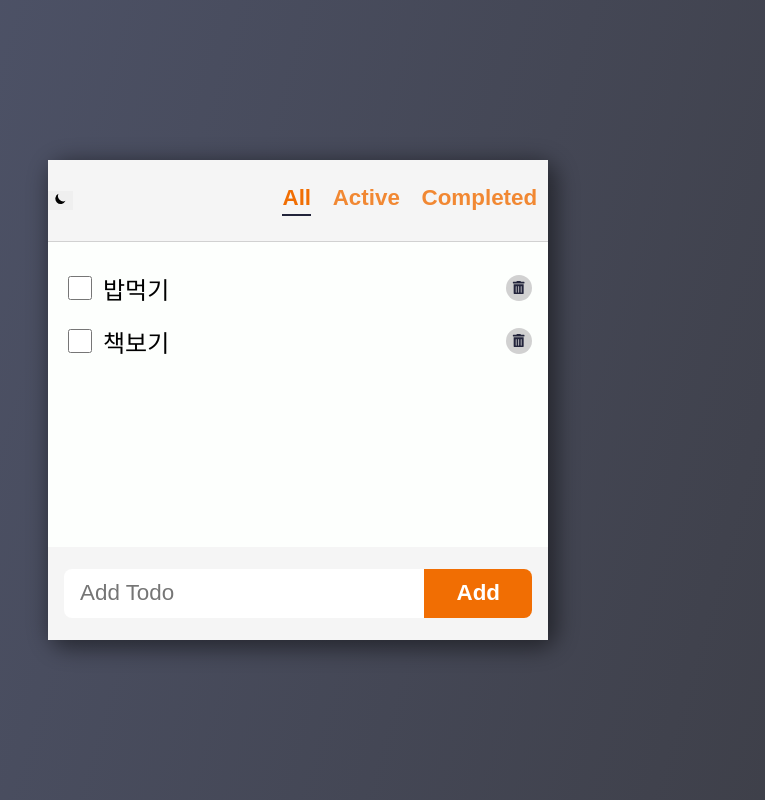
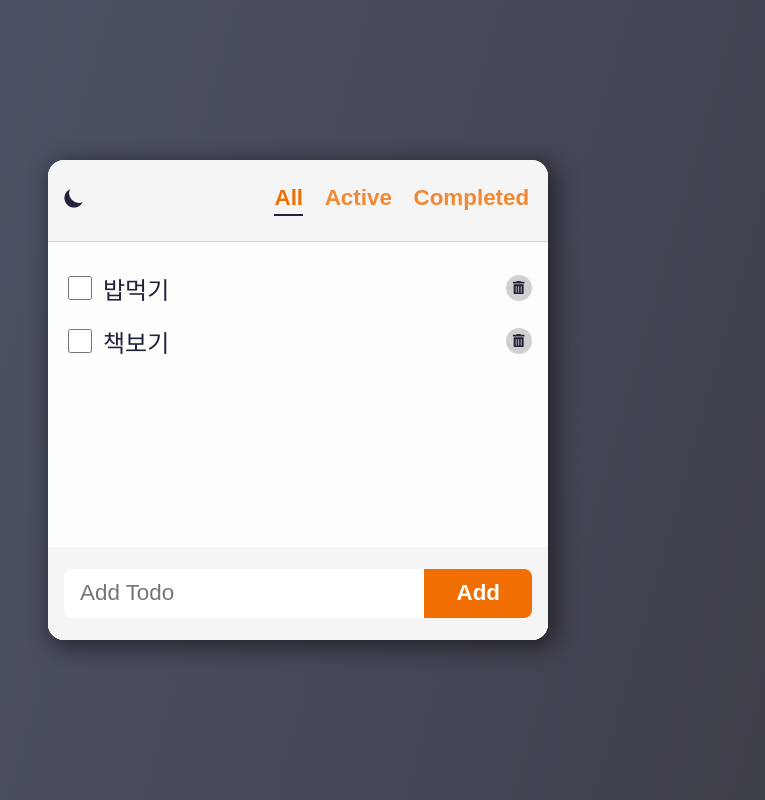
Before and after one commit to hyunny123/react_revision, a React (Create React App) app in the folder summary/: page / in a window 1280 px wide. Shown: the whole page, without its empty margins (342-1107 px from the left). Built offline with nearby package versions, Linux system fonts and the light colour scheme.

Commit message:
[FEAT]darkmode styling

```diff
--- a/summary/src/components/Header/Header.jsx
+++ b/summary/src/components/Header/Header.jsx
@@ -8,7 +8,7 @@
 
   return (
     <header className={styles.header}>
-      <button onClick={toggleDarkMode}>
+      <button onClick={toggleDarkMode} className={styles.toggle}>
         {!darkMode ? <HiMoon /> : <HiSun />}
       </button>
       <ul className={styles.filters}>
--- a/summary/src/components/Header/Header.module.css
+++ b/summary/src/components/Header/Header.module.css
@@ -4,8 +4,21 @@
   align-items: center;
   background-color: var(--color-bg-dark);
   border-bottom: 1px solid var(--color-grey);
+  padding: 0 0.5rem;
 }
 
+.toggle {
+  font-size: 1.5rem;
+  cursor: pointer;
+  background-color: transparent;
+  color: var(--color-text);
+  transition: all 150ms ease-out;
+}
+
+.toggle:hover {
+  transform: scale(1.1);
+  color: var(--color-accent);
+}
 .filters {
   display: flex;
 }
@@ -26,7 +39,7 @@
 }
 
 .filter.selected::after {
-  content: '';
+  content: "";
   display: block;
   margin-top: 0.2rem;
   border: 1px solid var(--color-text);
--- a/summary/src/components/Todo/Todo.module.css
+++ b/summary/src/components/Todo/Todo.module.css
@@ -4,7 +4,7 @@
   align-items: center;
   padding: 0.5rem 1rem;
   margin: 0.1rem 0;
-  color: var(--clor-text);
+  color: var(--color-text);
 }
 
 .checkbox {
--- a/summary/src/index.css
+++ b/summary/src/index.css
@@ -6,6 +6,13 @@
   --color-accent: #f16e03;
   --color-white: white;
   --color-scrollbar: #aaa7a7;
+}
+
+html.dark {
+  --color-bg-dark: #1a1c35;
+  --color-bg: #22243b;
+  --color-grey: #4e4e4e;
+  --color-text: #fdfffd;
 }
 
 body {
@@ -35,7 +42,7 @@
   height: 60%;
   max-width: 500px;
   background-color: var(--color-bg-dark);
-  /* overflow: hidden; */
+  overflow: hidden;
   border-radius: 1rem;
   display: flex;
   flex-direction: column;
```
